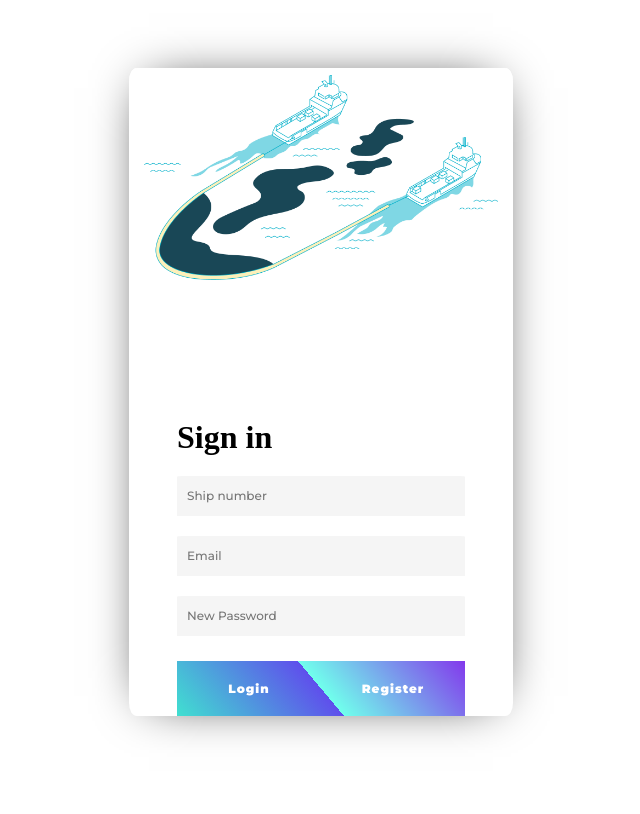
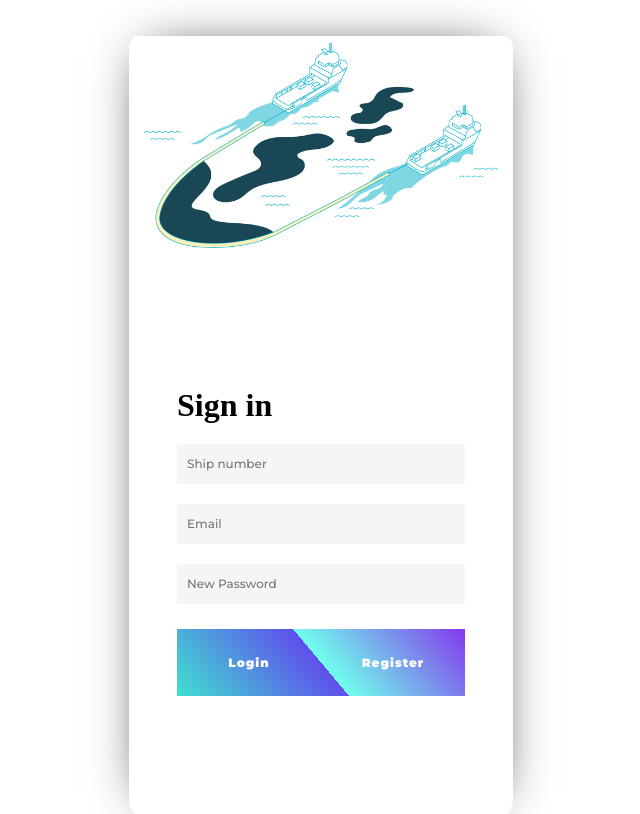
Before and after one commit to sanyamjain9557/sih-website, a plain HTML site: page login.html in a window 1280 px wide. Shown: the whole page, without its empty margins (319-959 px from the left). Drawn offline with Linux system fonts and the light colour scheme; no server answers; a web font is replaced by a local one.

Commit message:
sanyam_12

```diff
--- a/index.css
+++ b/index.css
@@ -19,12 +19,11 @@ body {
 #content_container {
     width: 30%;
     height: 100%;
-    margin-top: 5%;
 }
 
 #form_container {
     width: 100%;
-    height: 100%;
+    height: 120%;
     background-color: white;
     box-shadow: 0 0 50px -20px #000;
     border-radius: 2%;
```
Also changed, not shown: dashboard.html (+2 -1 lines).
